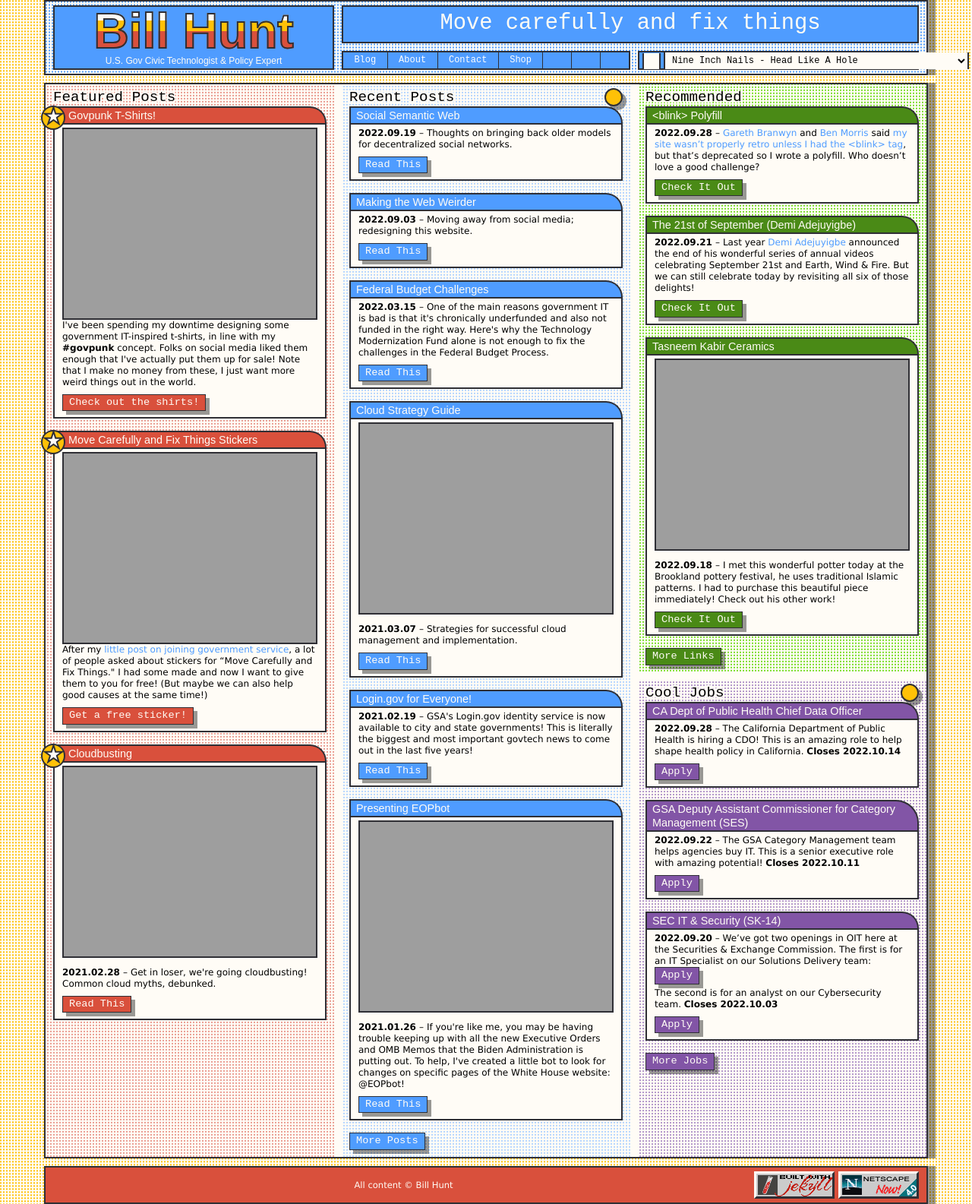
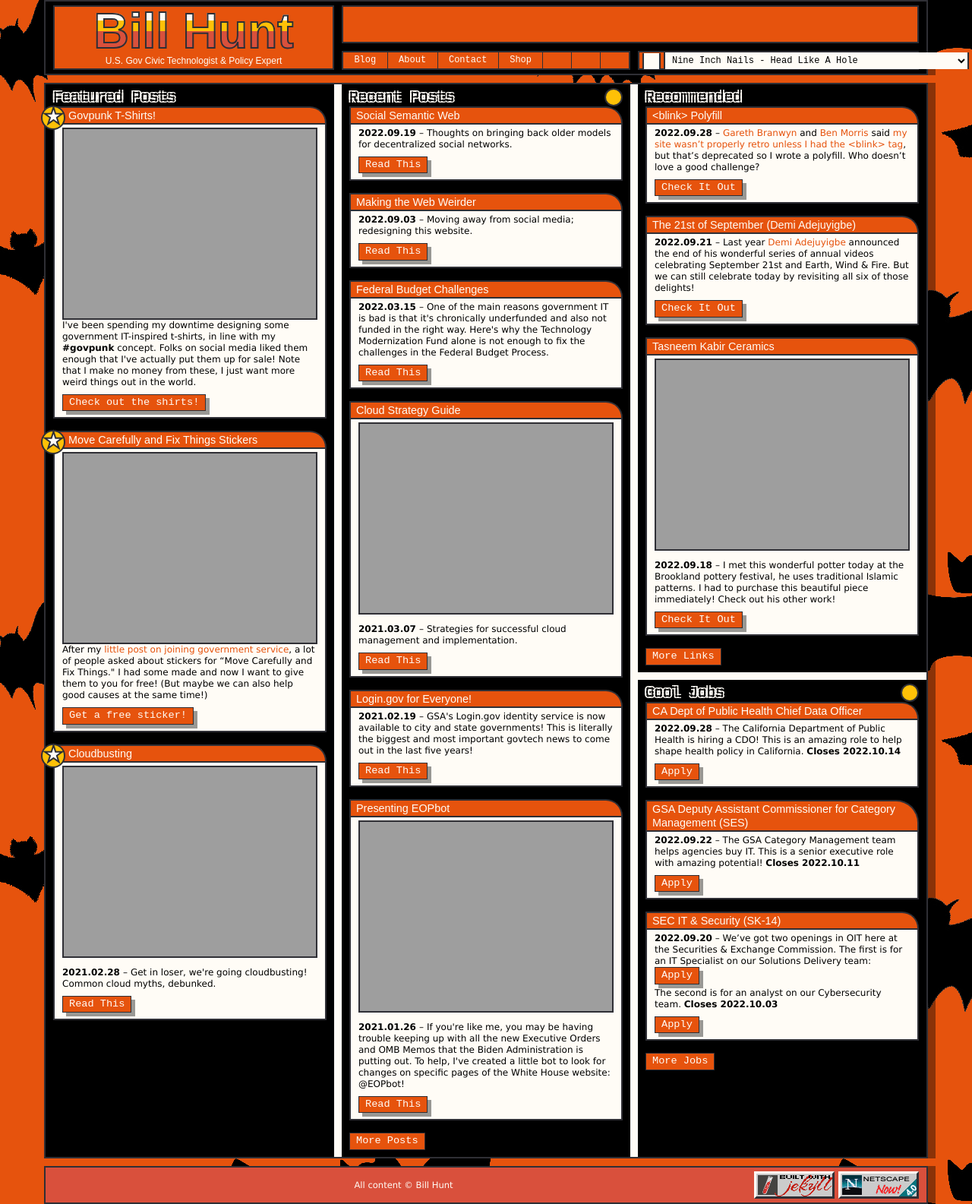
Before and after one commit to krusynth/billhunt.dev, a Jekyll site: the page built from index.md, in a window 1280 px wide. Shown: the whole page at 76% size. Built offline with Jekyll 4.4.1, drawn with Linux system fonts in a browser that asks for light colours; some web fonts are replaced.

Commit message:
Add halloween theme

```diff
--- a/_includes/header.html
+++ b/_includes/header.html
@@ -51,6 +51,6 @@
   </div>
 
   <section class="about-header">
-    <div class="navbar-tagline" id="tagline">Move carefully and fix things</div>
+    <div class="navbar-tagline" id="tagline"Every Day Is Halloween</div>
   </section>
 </nav>
--- a/_layouts/default.html
+++ b/_layouts/default.html
@@ -11,7 +11,7 @@
 
   {%- include head.html -%}
 
-  <body>
+  <body id="halloweeeen">
 
     {%- include header.html -%}
 
--- /dev/null
+++ b/assets/_sass/partials/halloweeeen.scss
@@ -0,0 +1,36 @@
+$pumpkin: #E6530D;
+
+#halloweeeen {
+  background: $pumpkin url('/assets/images/bats.png');
+  /* Bats from www.textures4photoshop.com */
+
+  a {
+    color: $pumpkin;
+  }
+
+  .btn, a.nav-link {
+    color: $white;
+    background-color: $pumpkin;
+  }
+
+  .post-title a,
+  .page-footer a {
+    color: $white;
+  }
+
+  .about-header, .audioplayer-block, .navbar-nav, .branding,
+  .post-header {
+    background-color: $pumpkin;
+  }
+
+  .navbar, .featured, .shop, .posts, .recommended, .jobs,
+  .post-single {
+    background: black;
+  }
+
+  .banner {
+    border-color: $pumpkin;
+    background-color: lighten($pumpkin, 40%);
+  }
+
+}
--- a/assets/css/main.scss
+++ b/assets/css/main.scss
@@ -18,6 +18,7 @@
 @import "partials/cloud-strategy";
 @import "partials/audioplayer";
 @import "partials/taxi";
+@import "partials/halloweeeen";
 
 *,
 *::before,
```
Also changed, not shown: assets/images/bats.png (added).
